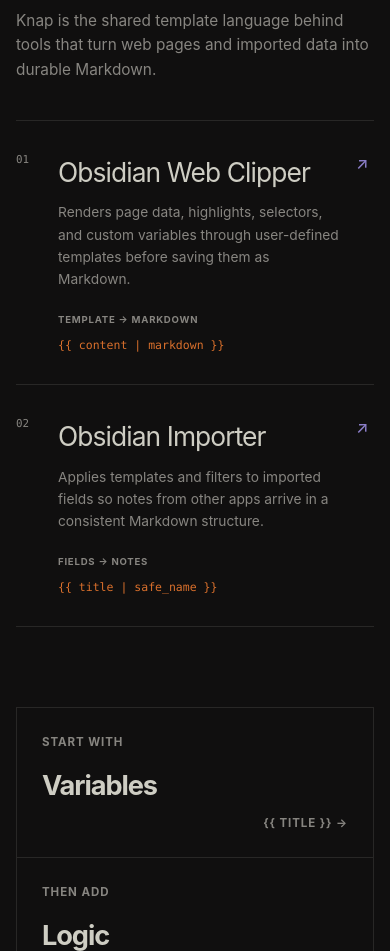
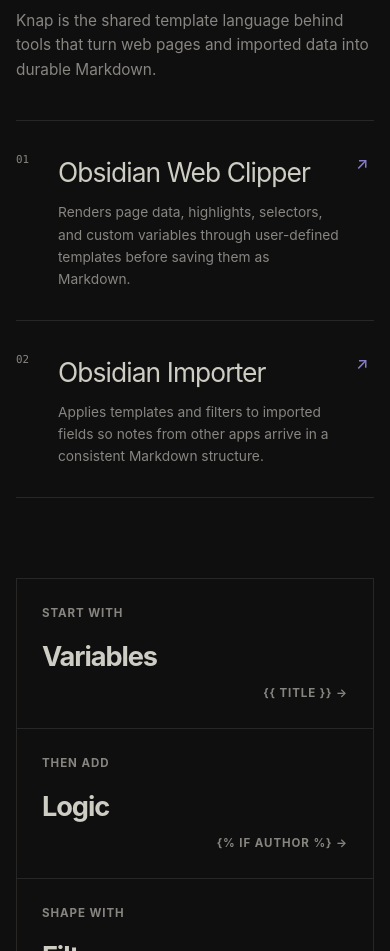
Before and after one commit to obsidianmd/knap, a Next.js app in the folder website/: page / in a window 390 px wide. Shown: the part 3700-4651 px from the top of the page. Built offline with nearby package versions, Linux system fonts and the light colour scheme.

Commit message:
Remove homepage tool examples

```diff
--- a/website/app/globals.css
+++ b/website/app/globals.css
@@ -138,15 +138,12 @@
 .used-by-heading h2 { max-width: 560px; margin: 0; color: var(--paper); font-size: clamp(2rem, 4vw, 3.5rem); line-height: 1.04; letter-spacing: -0.055em; }
 .used-by-heading > p { max-width: 520px; margin: 0; color: var(--muted); font-size: 0.96rem; }
 .used-by-list { border-top: 1px solid var(--line); }
-.used-by-card { display: grid; grid-template-columns: 46px minmax(0, 1fr) 250px 24px; gap: 28px; align-items: center; border-bottom: 1px solid var(--line); padding-block: 30px; transition: background 150ms ease; }
+.used-by-card { display: grid; grid-template-columns: 46px minmax(0, 1fr) 24px; gap: 28px; align-items: center; border-bottom: 1px solid var(--line); padding-block: 30px; transition: background 150ms ease; }
 .used-by-card:hover { background: var(--panel); }
 .used-by-index { align-self: start; color: var(--muted); font-family: "SFMono-Regular", Consolas, monospace; font-size: 0.68rem; }
 .used-by-copy { display: grid; gap: 8px; }
 .used-by-copy h3 { margin: 0; color: var(--paper); font-size: 1.65rem; letter-spacing: -0.035em; }
 .used-by-copy > span { max-width: 590px; color: var(--muted); font-size: 0.86rem; }
-.used-by-example { display: grid; gap: 9px; border-left: 1px solid var(--line); padding-left: 24px; }
-.used-by-example small { color: var(--muted); font-size: 0.6rem; font-weight: 700; letter-spacing: 0.08em; text-transform: uppercase; }
-.used-by-example code { color: var(--orange); font-family: "SFMono-Regular", Consolas, monospace; font-size: 0.72rem; }
 .used-by-card > strong { color: var(--accent); font-size: 1rem; font-weight: 500; }
 
 .path-grid { display: grid; grid-template-columns: repeat(3, 1fr); border: 1px solid var(--line); border-right: 0; margin-bottom: 100px; }
@@ -168,7 +165,7 @@
   .hero-grid { padding-block: 72px 84px; }
   .code-window { width: min(100%, 620px); }
   .feature-grid { gap: 58px; }
-  .used-by-card { grid-template-columns: 38px minmax(0, 1fr) 210px 20px; gap: 20px; }
+  .used-by-card { grid-template-columns: 38px minmax(0, 1fr) 20px; gap: 20px; }
 }
 
 @media (max-width: 680px) {
@@ -184,8 +181,6 @@
   .used-by { margin-bottom: 80px; }
   .used-by-heading { grid-template-columns: 1fr; gap: 20px; padding-block: 30px 38px; }
   .used-by-card { grid-template-columns: 28px minmax(0, 1fr) 18px; gap: 14px; align-items: start; }
-  .used-by-example { grid-column: 2; border-left: 0; padding: 8px 0 0; }
-  .used-by-card > strong { grid-column: 3; grid-row: 1 / 3; }
   .path-grid { grid-template-columns: 1fr; border-bottom: 0; }
   .path-grid a { min-height: 150px; border-bottom: 1px solid var(--line); }
   footer { grid-template-columns: 1fr auto; }
--- a/website/app/page.tsx
+++ b/website/app/page.tsx
@@ -140,10 +140,6 @@
               <h3>Obsidian Web Clipper</h3>
               <span>Renders page data, highlights, selectors, and custom variables through user-defined templates before saving them as Markdown.</span>
             </div>
-            <div className="used-by-example">
-              <small>Template → Markdown</small>
-              <code>{'{{ content | markdown }}'}</code>
-            </div>
             <strong aria-hidden="true">↗</strong>
           </a>
 
@@ -152,10 +148,6 @@
             <div className="used-by-copy">
               <h3>Obsidian Importer</h3>
               <span>Applies templates and filters to imported fields so notes from other apps arrive in a consistent Markdown structure.</span>
-            </div>
-            <div className="used-by-example">
-              <small>Fields → Notes</small>
-              <code>{'{{ title | safe_name }}'}</code>
             </div>
             <strong aria-hidden="true">↗</strong>
           </a>
```
